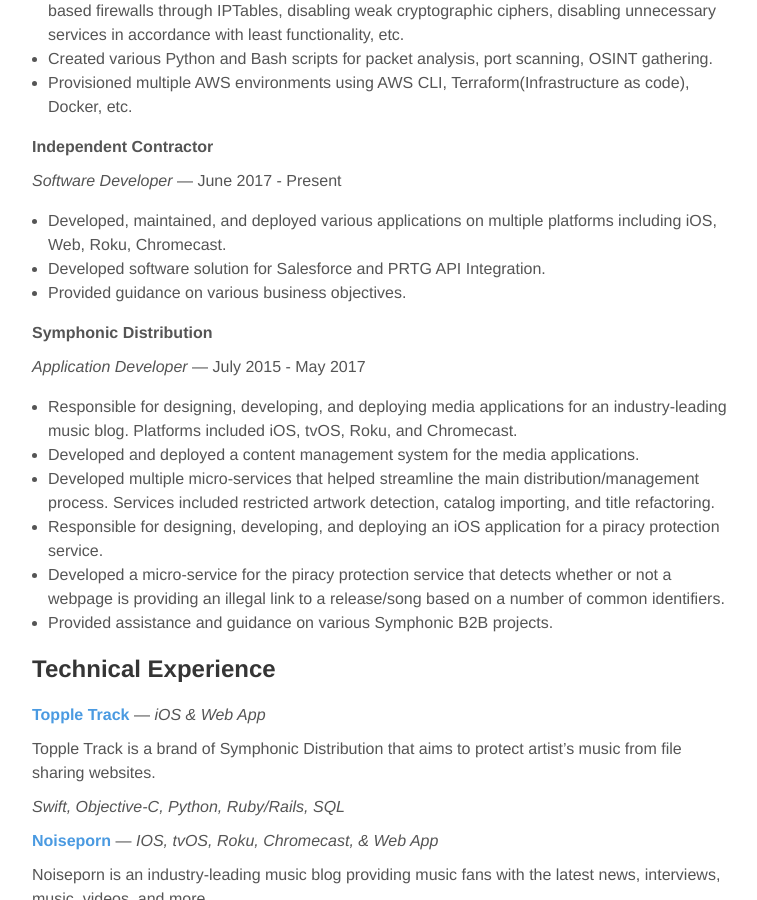
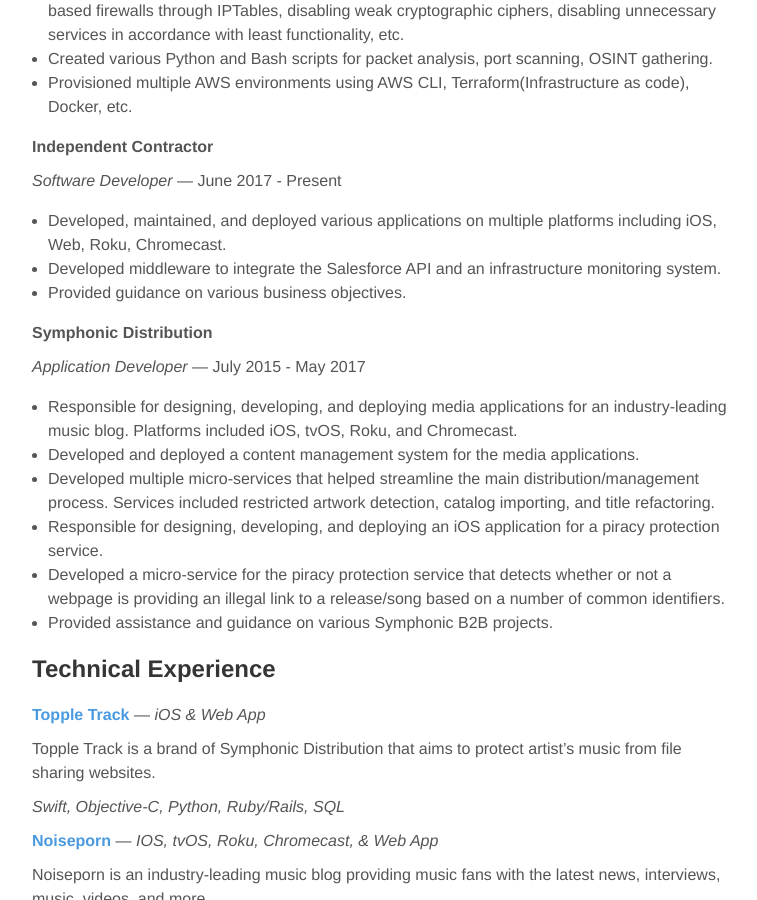
Before and after one commit to joerocca/joerocca.github.io, a Jekyll site: the page built from resume.md, in a window 1280 px wide and 900 px high, scrolled down 794 px. Shown: the whole window, without its empty margins (258-1015 px from the left). Built offline with Jekyll 4.4.1, drawn with Linux system fonts in a browser that asks for light colours.

Commit message:
Updated resume

```diff
--- a/resume.md
+++ b/resume.md
@@ -31,7 +31,7 @@
 *Software Developer* — June 2017 - Present
 
 * Developed, maintained, and deployed various applications on multiple platforms including iOS, Web, Roku, Chromecast.
-* Developed software solution for Salesforce and PRTG API Integration.
+* Developed middleware to integrate the Salesforce API and an infrastructure monitoring system.
 * Provided guidance on various business objectives.
 
 **Symphonic Distribution**
```
